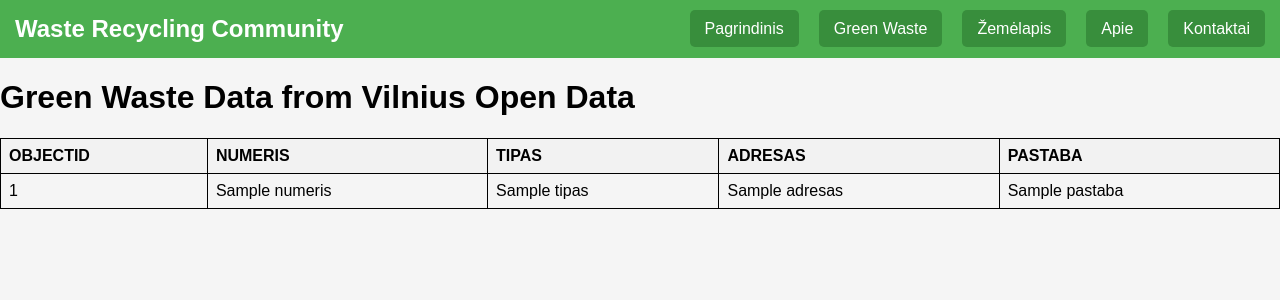
After one commit to H3artShak3/vilniushackathon, a Django app: page /home/greenwaste in a window 1280 px wide. The commit adds this page. Shown: the top 300 px of the page. Run offline with Django 5.2, Linux system fonts and the light colour scheme; tables that the repository leaves empty hold one stand-in row (values such as "Sample post"); a database or web service that is not in the repository returns one stand-in record (values such as "Sample title"); data that the repository does not hold is empty.

Commit message:
Add GreenWaste from VilniusOpenData

```diff
--- a/vilniushackathon/urls.py
+++ b/vilniushackathon/urls.py
@@ -14,6 +14,7 @@ Including another URLconf
     1. Import the include() function: from django.urls import include, path
     2. Add a URL to urlpatterns:  path('blog/', include('blog.urls'))
 """
+
 from django.contrib import admin
 from django.urls import path, include
 from vilniushackathonapp import views
--- a/vilniushackathonapp/templates/base.html
+++ b/vilniushackathonapp/templates/base.html
@@ -57,6 +57,7 @@
     <nav>
         <ul>
             <li><a href="{% url 'index' %}">Pagrindinis</a></li>
+            <li><a href="{% url 'greenwaste' %}">Green Waste</a></li>
             <li><a href="{% url 'map' %}">Žemėlapis</a></li>
             <li><a href="#services">Apie</a></li>
             <li><a href="#contact">Kontaktai</a></li>
--- /dev/null
+++ b/vilniushackathonapp/templates/greenwaste.html
@@ -0,0 +1,56 @@
+{% extends "base.html" %}
+{% block content %}
+
+<!-- templates/greenwaste.html -->
+<!DOCTYPE html>
+<html lang="en">
+<head>
+    <meta charset="UTF-8">
+    <meta name="viewport" content="width=device-width, initial-scale=1.0">
+    <title>Green Waste Data</title>
+    <style>
+        table {
+            width: 100%;
+            border-collapse: collapse;
+        }
+        table, th, td {
+            border: 1px solid black;
+        }
+        th, td {
+            padding: 8px;
+            text-align: left;
+        }
+        th {
+            background-color: #f2f2f2;
+        }
+    </style>
+</head>
+<body>
+    <h1>Green Waste Data from Vilnius Open Data</h1>
+    <table>
+        <thead>
+            <tr>
+                <th>OBJECTID</th>
+                <th>NUMERIS</th>
+                <th>TIPAS</th>
+                <th>ADRESAS</th>
+                <th>PASTABA</th>
+            </tr>
+        </thead>
+        <tbody>
+            {% for item in data_list %}
+            <tr>
+                <td>{{ item.OBJECTID }}</td>
+                <td>{{ item.NUMERIS }}</td>
+                <td>{{ item.TIPAS }}</td>
+                <td>{{ item.ADRESAS }}</td>
+                <td>{{ item.PASTABA }}</td>
+            </tr>
+            {% endfor %}
+        </tbody>
+    </table>
+</body>
+</html>
+
+
+{% endblock %}
--- a/vilniushackathonapp/urls.py
+++ b/vilniushackathonapp/urls.py
@@ -4,4 +4,5 @@ from . import views
 urlpatterns = [
     path('', views.index, name='index'),
     path('map', views.map, name='map'),
+    path('greenwaste', views.greenwaste, name='greenwaste')
 ]
--- a/vilniushackathonapp/views.py
+++ b/vilniushackathonapp/views.py
@@ -1,3 +1,4 @@
+import requests
 from django.shortcuts import render
 
 # Create your views here.
@@ -20,3 +21,19 @@ def map(request):
         'google_maps_api_key': settings.GOOGLE_MAPS_API_KEY
     }
     return render(request, "map.html")
+
+# Taking data from Vilnius Open data and display as a table
+def greenwaste(request):
+    # URL of the JSON API
+    url = 'https://gis.vplanas.lt/arcgis/rest/services/Interaktyvus_zemelapis/Miesto_tvarkymas/MapServer/87/query?where=1%3D1&f=pjson&outFields=*'
+
+    #Fetch data from the API
+    response = requests.get(url)
+    data = response.json()
+
+    # Extract the relevant fields
+    features = data.get('features', [])
+    data_list = [feature['attributes'] for feature in features]  # Extract 'attributes' from each feature
+
+    # Pass the data to the template
+    return render(request, 'greenwaste.html', {'data_list': data_list})
```
